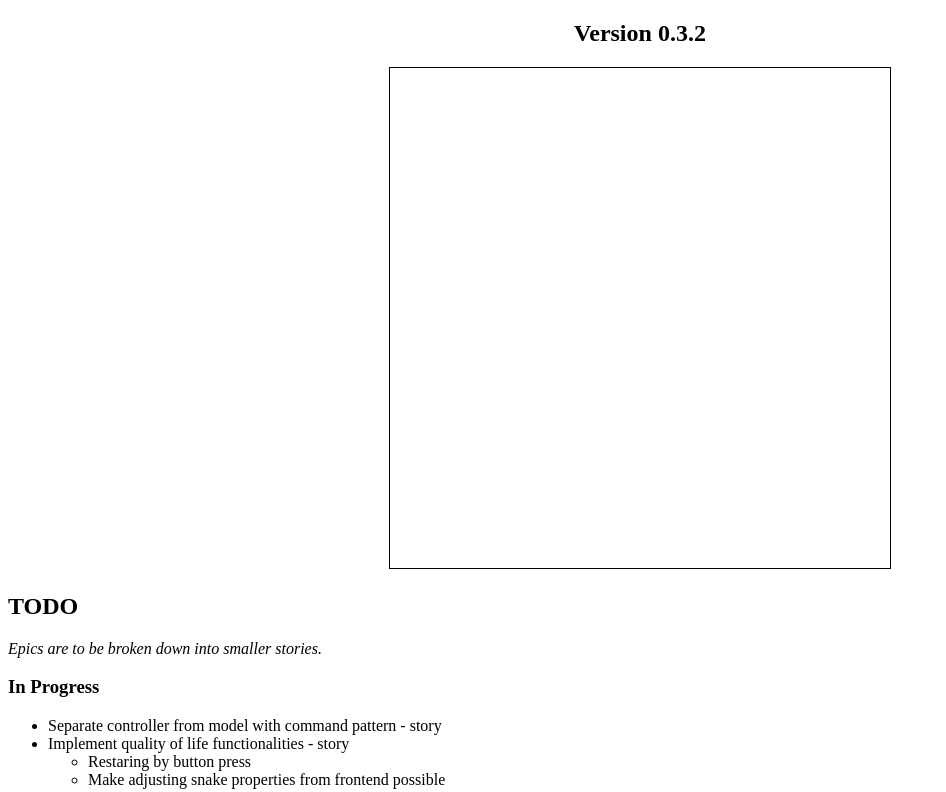
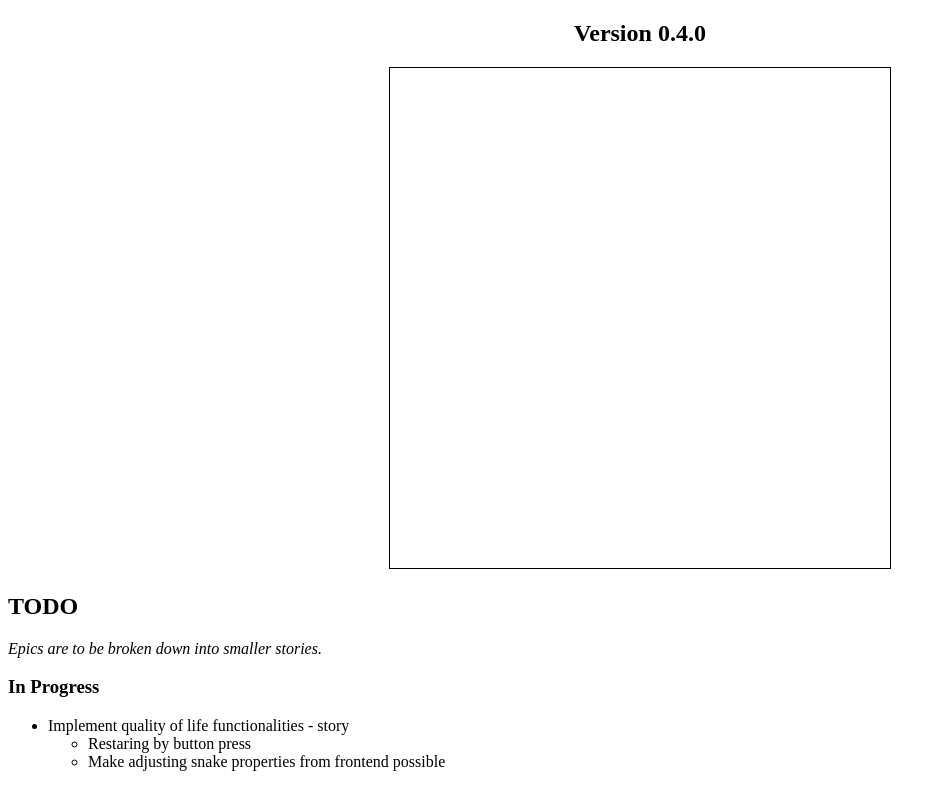
Before and after one commit to Luminted/Szakdolgozat-SmartSnake, a website built with webpack: page src/dist/index.html in a window 1280 px wide. Shown: the top 792 px of the page, without its empty margins (0-946 px from the left). Built offline with nearby package versions, Linux system fonts and the light colour scheme; some packages are replaced by stand-ins of ours; what mainloop.js would draw is missing.

Commit message:
bumping minor version

```diff
--- a/src/dist/index.html
+++ b/src/dist/index.html
@@ -9,14 +9,13 @@
 <body>
 
 <div id="viewport-container" style="text-align: center">
-    <h2>Version 0.3.2</h2>
+    <h2>Version 0.4.0</h2>
 </div>
 <div id="todo">
     <h2>TODO</h2>
     <i>Epics are to be broken down into smaller stories.</i>
     <h3>In Progress</h3>
     <ul>
-        <li>Separate controller from model with command pattern - story</li>
         <li>Implement quality of life functionalities - story
             <ul>
                 <li>Restaring by button press</li>
```
